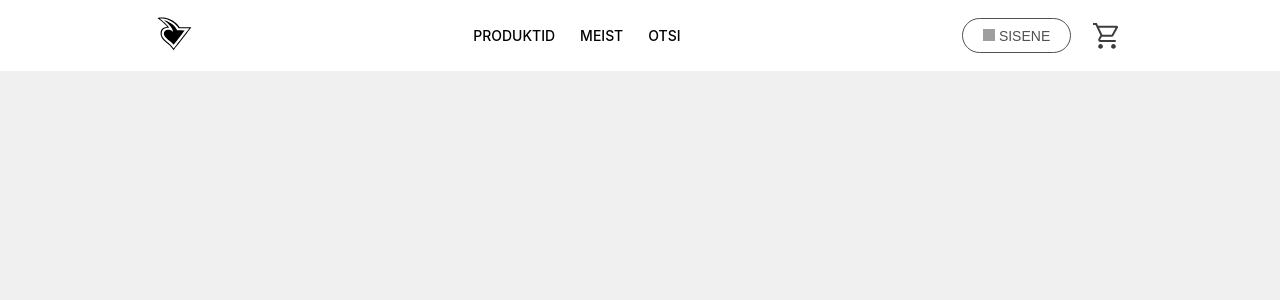
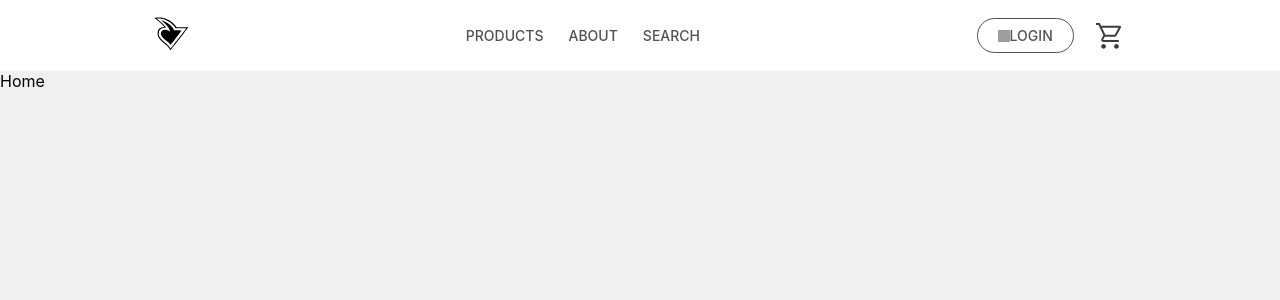
Before and after one commit to Jan-MarcusSivadi/trumpit-ecommerce, a React (Create React App) app: page / in a window 1280 px wide. Shown: the top 300 px of the page. Built offline with nearby package versions, Linux system fonts and the light colour scheme; grey boxes are pictures that could not be loaded.

Commit message:
dynamic language integration

```diff
--- a/package.json
+++ b/package.json
@@ -34,5 +34,8 @@
       "last 1 firefox version",
       "last 1 safari version"
     ]
+  },
+  "devDependencies": {
+    "react-router-dom": "^6.22.3"
   }
 }
--- a/src/App.css
+++ b/src/App.css
@@ -24,7 +24,14 @@
   cursor: pointer;
 }
 
-.nav-menu .item-selected {
+.nav-menu,
+.nav-menu a {
+  color: var(--nav-text-color);
+  text-decoration: none;
+}
+
+.nav-menu .item-selected,
+.nav-menu .item-selected > a {
   color: var(--primary-color);
 }
 
@@ -64,10 +71,15 @@
   gap: 20px;
 }
 
-.nav-login-cart button {
+.nav-login-cart button,
+.nav-login-cart a {
+  display: flex;
+  justify-content: center;
+  align-items: center;
   padding-left: 20px;
   padding-right: 20px;
   height: 35px;
+  text-decoration: none;
   outline: none;
   border: none;
   border-radius: 20px;
--- a/src/App.js
+++ b/src/App.js
@@ -1,4 +1,5 @@
 import React, { useEffect, useState } from 'react'
+import { BrowserRouter, Router, Routes, Route } from 'react-router-dom'
 import './App.css';
 import Navbar from './components/Navbar';
 // import logo from './assets/logo-high-res.svg'
@@ -11,13 +12,20 @@ const App = () => {
   const config = { lang, setLang };
 
   useEffect(() => {
-    setLang(ET);
+    // setLang(ET);
+    console.log('test', lang['route']['login'])
   }, [])
 
   return (
-    <>
+    <BrowserRouter>
       <Navbar config={config} />
-    </>
+      <Routes>
+        <Route path='/' element={lang['route_result']['home']} />
+        <Route path={'/' + lang['route']['products']} element={lang['route_result']['products']} />
+        <Route path={'/' + lang['route']['about']} element={lang['route_result']['about']} />
+        <Route path={'/' + lang['route']['login']} element={lang['route_result']['login']} />
+      </Routes>
+    </BrowserRouter>
   )
 }
 
--- a/src/components/Navbar.js
+++ b/src/components/Navbar.js
@@ -1,4 +1,5 @@
 import React, { useEffect, useState } from 'react'
+import { Outlet, Link } from 'react-router-dom'
 import logo from '../assets/logo-high-res.svg'
 import cartIcon from '../assets/shopping_cart.svg'
 import { EN, ET, RU } from '../lang/lang'
@@ -21,6 +22,10 @@ const Navbar = ({ config }) => {
     }
 
     const menuItem = (title, id) => {
+        const isLink = typeof id !== 'number';
+        console.log(
+            title, typeof id
+        )
         return <li className={`${menuSelected === id ? 'item-selected' : ''}`}
             onClick={(e) => {
                 setMenuSelected(id);
@@ -32,18 +37,18 @@ const Navbar = ({ config }) => {
             onMouseLeave={(e) => {
                 setMenu('');
             }}>
-            {title}{returnMenuHr(id)}
+            {isLink ? (<Link to={'/' + id}>{title}{returnMenuHr(id)}</Link>) : <>{title}{returnMenuHr(id)}</>}
         </li>
     }
 
     const menuItemsArray = [
-        { key: 0, value: (id) => menuItem(lang['nav']['item1'], id) },
-        { key: 1, value: (id) => menuItem(lang['nav']['item2'], id) },
-        { key: 2, value: (id) => menuItem(lang['nav']['item3'], id) },
+        { key: lang['route']['products'], element: (id) => menuItem(lang['nav']['products'], id) },
+        { key: lang['route']['about'], element: (id) => menuItem(lang['nav']['about'], id) },
+        { key: 0, element: (id) => menuItem(lang['nav']['search'], id) },
     ]
 
     return (
-        <div>
+        <nav>
             <div className="navbar">
                 <div className="nav-logo">
                     <a href='/'>
@@ -52,11 +57,14 @@ const Navbar = ({ config }) => {
                 </div>
                 <ul className="nav-menu">
                     {menuItemsArray.map(item => {
-                        return item.value(item.key);
+                        return item.element(item.key);
                     })}
                 </ul>
                 <div className="nav-login-cart">
-                    <button className='btn-outline'><img src='https://www.trumpit.ee/img/icon_lock.png' style={{ width: '12px', height: '12px' }} /> {lang['nav']['login']}</button>
+                    <Link onClick={(e) => {
+                        setMenuSelected(-1);
+                        setMenu('');
+                    }} to={lang['route']['login']} className='btn-outline'><img src='https://www.trumpit.ee/img/icon_lock.png' style={{ width: '12px', height: '12px' }} /> {lang['nav']['login']}</Link>
                     {/* <button className='btn-fill' onClick={(e) => setCount(prevCount => prevCount + 1)}>{lang['nav']['shopping_cart']}</button> */}
                     <div className='login-cart-container' onClick={(e) => setCount(prevCount => prevCount + 1)}>
                         <img className='btn-cart' src={cartIcon} />
@@ -68,7 +76,7 @@ const Navbar = ({ config }) => {
                     </div>
                 </div>
             </div>
-        </div >
+        </nav >
     );
 }
 
--- a/src/lang/region/EN.json
+++ b/src/lang/region/EN.json
@@ -1,9 +1,21 @@
 {
   "nav": {
-    "item1": "PRODUCTS",
-    "item2": "ABOUT",
-    "item3": "SEARCH",
+    "products": "PRODUCTS",
+    "about": "ABOUT",
+    "search": "SEARCH",
     "login": "LOGIN",
     "shopping_cart": "SHOPPING CART"
+  },
+  "route": {
+    "home": "home",
+    "products": "products",
+    "about": "about",
+    "login": "login"
+  },
+  "route_result": {
+    "home": "Home",
+    "products": "Products",
+    "about": "About",
+    "login": "Login"
   }
 }
--- a/src/lang/region/ET.json
+++ b/src/lang/region/ET.json
@@ -1,9 +1,21 @@
 {
   "nav": {
-    "item1": "PRODUKTID",
-    "item2": "MEIST",
-    "item3": "OTSI",
+    "products": "PRODUKTID",
+    "about": "MEIST",
+    "search": "OTSI",
     "login": "SISENE",
     "shopping_cart": "OSTUKORV"
+  },
+  "route": {
+    "home": "kodu",
+    "products": "produktid",
+    "about": "meist",
+    "login": "sisene"
+  },
+  "route_result": {
+    "home": "Kodu",
+    "products": "Produktid",
+    "about": "Meist",
+    "login": "Sisene"
   }
 }
--- a/src/lang/region/RU.json
+++ b/src/lang/region/RU.json
@@ -1,9 +1,21 @@
 {
   "nav": {
-    "item1": "КОМПАНИЯ",
-    "item2": "УСЛУГИ",
-    "item3": "СПРАВКА",
+    "products": "КОМПАНИЯ",
+    "about": "УСЛУГИ",
+    "search": "СПРАВКА",
     "login": "ЛОГИН",
     "shopping_cart": "КОРЗИНА"
+  },
+  "route": {
+    "home": "home",
+    "products": "products",
+    "about": "about",
+    "login": "login"
+  },
+  "route_result": {
+    "home": "Home",
+    "products": "Products",
+    "about": "About",
+    "login": "Login"
   }
 }
```
Also changed, not shown: 1 other file (tests, documents, lock files or other folders).
